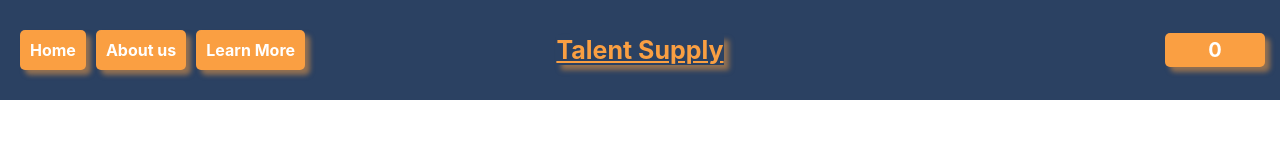
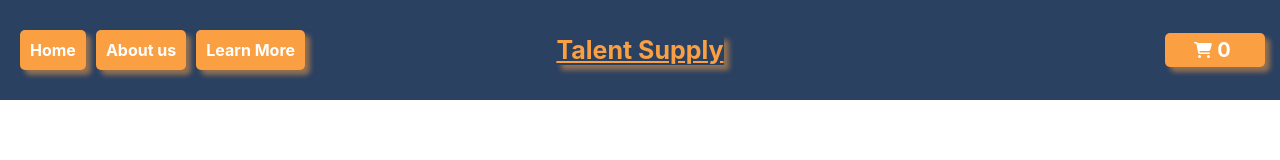
Before and after one commit to EBFcode/talentsupplyy, a React (Create React App) app: page / in a window 1280 px wide. Shown: the top 160 px of the page. Built offline with nearby package versions, Linux system fonts and the light colour scheme.

Commit message:
CarritoAgregado

```diff
--- a/src/App.js
+++ b/src/App.js
@@ -2,6 +2,7 @@
 import ItemListContainer from './Components/ItemListContainer';
 import NavBar from './Components/NavBar.jsx';
 import Slider from './Components/Slider';
+
 //@ts-check
 
 
@@ -11,6 +12,7 @@
       <NavBar />
       <Slider />
       <ItemListContainer greeting="Cumpliendo con Desafios"/>
+
     </>
 
   )
--- a/src/Components/CartWidget.css
+++ b/src/Components/CartWidget.css
@@ -4,8 +4,11 @@
     width: 100px;
     display: flex;
     justify-content: center;
+    align-items: center;
     box-shadow: 5px 5px 5px rgba(250,159,66, 0.5);
     transition: all 0.2s ease;
+    color: #fff;
+
 }
 
 .Widget:hover{
@@ -14,7 +17,6 @@
 
 .Widget p{
     padding: 5px;
-    color: #fff;
     font-size: 20px;
     font-weight: bold;
 }
--- a/src/Components/CartWidget.jsx
+++ b/src/Components/CartWidget.jsx
@@ -1,12 +1,16 @@
 import React from 'react'
 import './CartWidget.css'
 import { FontAwesomeIcon } from '@fortawesome/react-fontawesome';
-import { faBell } from '@fortawesome/free-solid-svg-icons';
+import { faCartShopping } from '@fortawesome/free-solid-svg-icons';
+
+
+
 
 export default function CartWidget() {
     return (
         <div className="Widget">
-            <FontAwesomeIcon icon="fa-solid fa-cart-shopping-fast" />
+            <FontAwesomeIcon icon={faCartShopping}></FontAwesomeIcon>
+
             <p>0</p>
         </div>
     )
```
